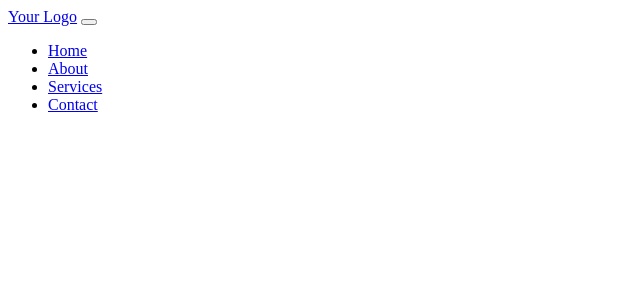
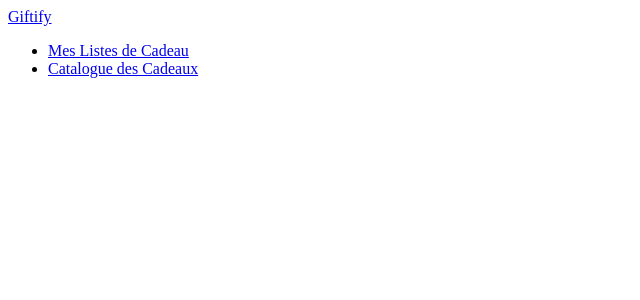
Before and after one commit to LQ-Wylp/DevSecOPS-TP2, a Symfony app: template templates/base.html.twig in a window 1280 px wide. Shown: the top 300 px of the page, without its empty margins (0-640 px from the left). Run offline with Twig, Linux system fonts and the light colour scheme; the template is opened without the code that fills it, so the values that code supplies are empty; some libraries are stand-ins or nearby versions.

Commit message:
feat(navbar): Mise a jour des informations de la navbar

```diff
--- a/templates/_navbar.html.twig
+++ b/templates/_navbar.html.twig
@@ -1,22 +1,13 @@
 <nav class="navbar navbar-expand-lg navbar-light bg-light">
     <div class="container">
-        <a class="navbar-brand" href="#">Your Logo</a>
-        <button class="navbar-toggler" type="button" data-bs-toggle="collapse" data-bs-target="#navbarNav" aria-controls="navbarNav" aria-expanded="false" aria-label="Toggle navigation">
-            <span class="navbar-toggler-icon"></span>
-        </button>
+        <a class="navbar-brand fw-semibold" href="#">Giftify</a>
         <div class="collapse navbar-collapse" id="navbarNav">
             <ul class="navbar-nav">
                 <li class="nav-item">
-                    <a class="nav-link" href="#">Home</a>
+                    <a class="nav-link" href="#">Mes Listes de Cadeau</a>
                 </li>
                 <li class="nav-item">
-                    <a class="nav-link" href="#">About</a>
-                </li>
-                <li class="nav-item">
-                    <a class="nav-link" href="#">Services</a>
-                </li>
-                <li class="nav-item">
-                    <a class="nav-link" href="#">Contact</a>
+                    <a class="nav-link" href="{{ path('app_cadeau') }}">Catalogue des Cadeaux</a>
                 </li>
             </ul>
         </div>
```
